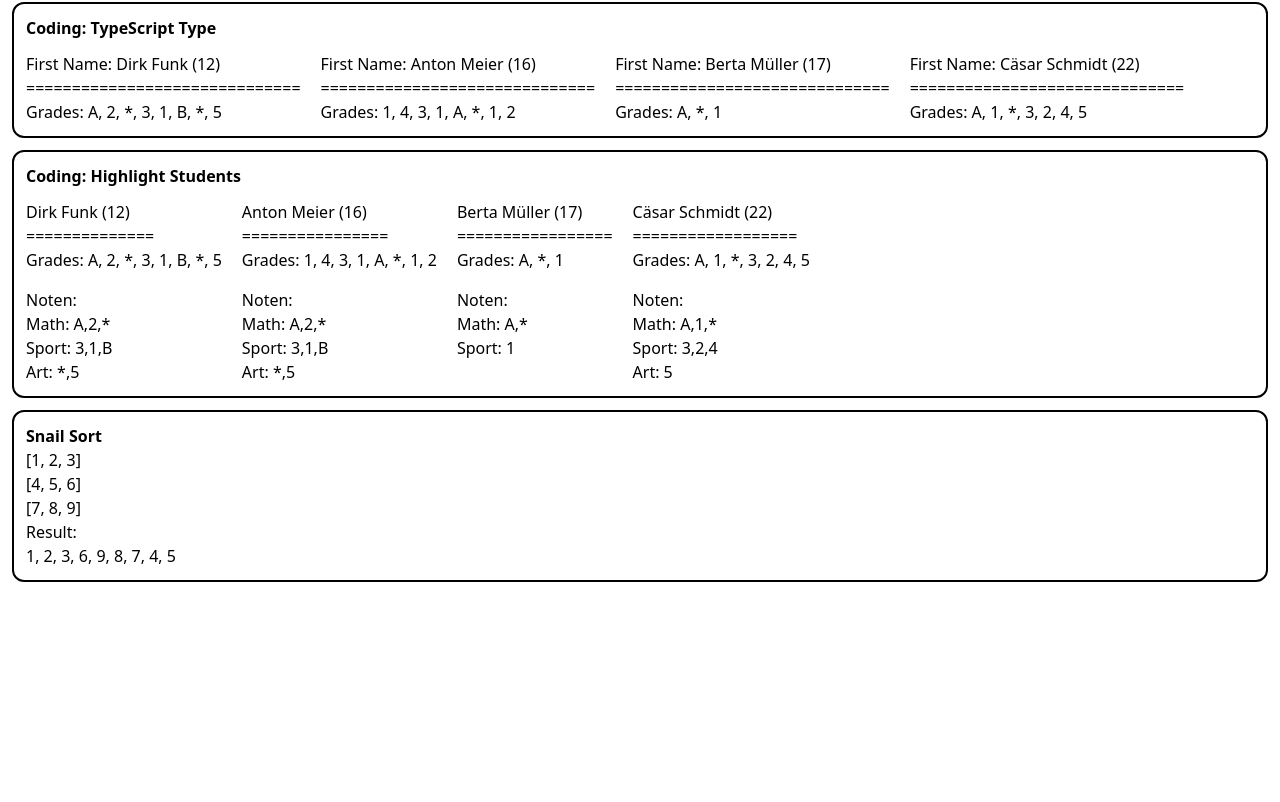
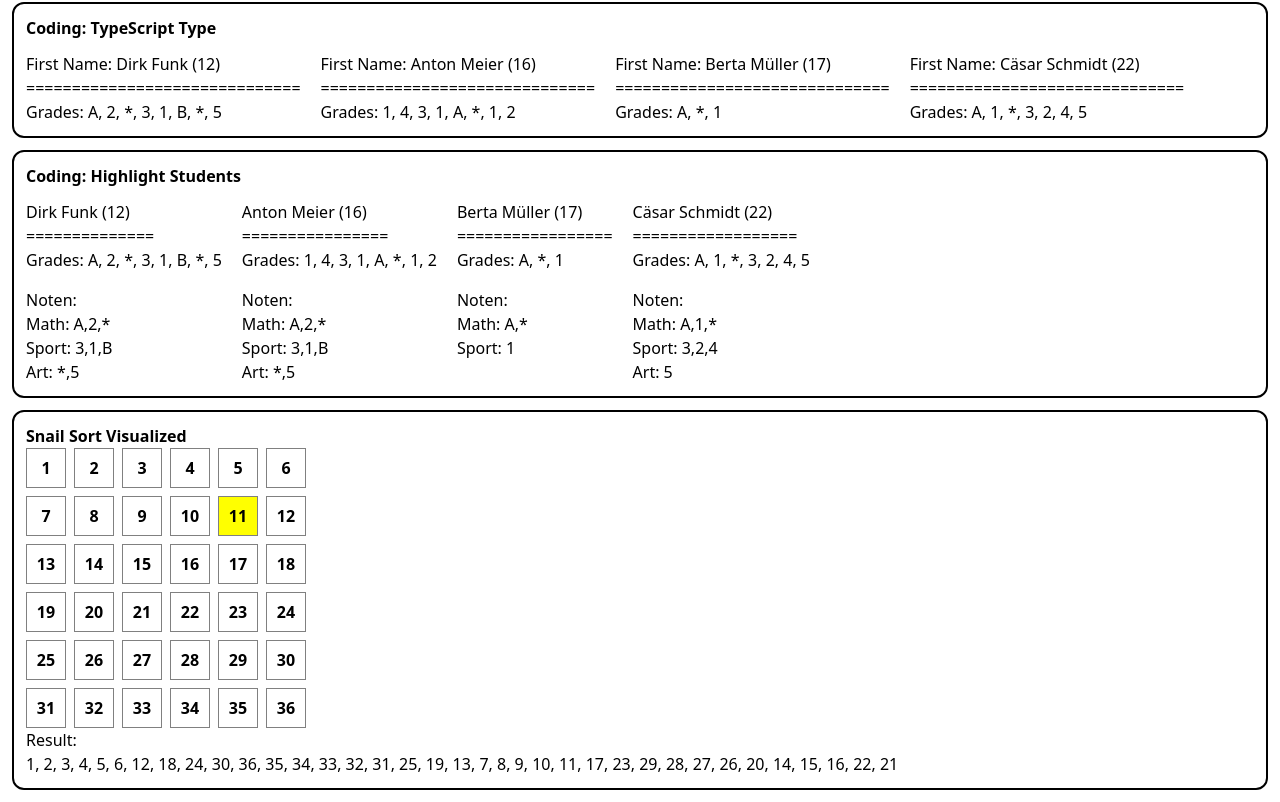
Before and after one commit to difunk/AWD-CHALLENGES, a React (Vite) app: page / in a window 1280 px wide. Shown: the part 1778-2580 px from the top of the page. Before the commit the page ends 2372 px from the top, so only its background shows below. Built offline with nearby package versions, Linux system fonts and the light colour scheme.

Commit message:
add: challenge 12 bonus

```diff
--- a/src/components/Challenge12.tsx
+++ b/src/components/Challenge12.tsx
@@ -1,9 +1,20 @@
+import React, { useEffect, useState } from "react";
+
 const Challenge12 = () => {
 
     const matrix: number[][] = [
         [1, 2, 3],
         [4, 5, 6],
         [7, 8, 9]
+    ];
+
+    const bigMatrix: number[][] = [
+    [ 1,  2,  3,  4,  5,  6],
+    [ 7,  8,  9, 10, 11, 12],
+    [13, 14, 15, 16, 17, 18],
+    [19, 20, 21, 22, 23, 24],
+    [25, 26, 27, 28, 29, 30],
+    [31, 32, 33, 34, 35, 36],
     ];
 
     const snail = (matrix: number[][]): number[] => {
@@ -30,7 +41,7 @@ const matrix: number[][] = [
                 result.push(...bottomRow)
             }
 
-        const leftColumn = matrixDuplicate.map(row => row.shift()).filter(v => v !== undefined);
+            const leftColumn = matrixDuplicate.map(row => row.shift()).filter(v => v !== undefined).reverse();
             if (leftColumn && leftColumn.length > 0) {
                     result.push(...leftColumn)
             }
@@ -38,22 +49,55 @@ const matrix: number[][] = [
         return result;
     }
 
+    const [step, setStep] = useState(0);
+    const result = snail(bigMatrix);
 
-  const snailResult = snail(matrix);
+useEffect(() => {
+  if (step < result.length - 1) {
+    const timer = setTimeout(() => setStep(step + 1), 250);
+    return () => clearTimeout(timer);
+  } else {
+    const timer = setTimeout(() => setStep(0), 500);
+    return () => clearTimeout(timer);
+  }
+}, [step, result.length]);
 
   return (
     <>
         <div style={{ backgroundColor: "white", border: "2px solid black", borderRadius: "12px", padding: "12px", margin: "12px"}}>
             <p style={{ fontWeight: "bold"}}>
-                Snail Sort
+                Snail Sort Visualized
             </p>
-                {matrix.map((row, i) => (
-                    <p key={i}>[{row.join(", ")}]</p>
-                ))}
+            <div style={{ display: "grid", gridTemplateColumns: `repeat(${bigMatrix[0].length}, 40px)`, gap: "8px"}}>
+                {bigMatrix.flat().map((number, index) => {
+                      const currentNumber = result[step];
+                      const isActive = number === currentNumber;
+
+                      return (
+                        <div
+                            key={index}
+                            style={{
+                                width: 40,
+                                height: 40,
+                                display: "flex",
+                                justifyContent: "center",
+                                alignItems: "center",
+                                border: "1px solid gray",
+                                fontWeight: "bold",
+                                backgroundColor: isActive ? "yellow" : "white",
+                            }}
+                            >
+                                {number}
+                        </div>
+                      )
+
+                })}
+            </div>
+
 
             <div>
                 Result:
-                <p>{snailResult.join(", ")}</p>
+                <p>{result.join(", ")}</p>
             </div>
         </div>
 
```
Lines whose indentation alone changed are shown as unchanged.
